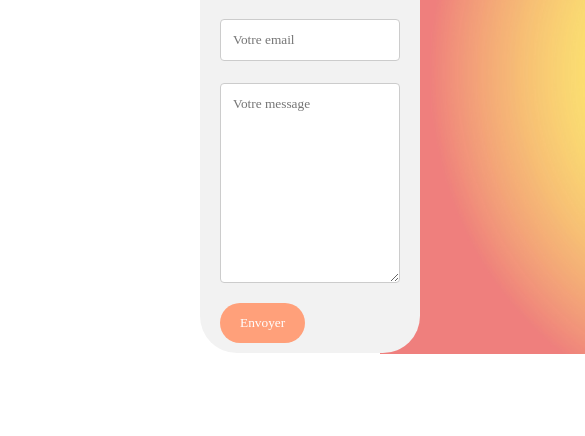
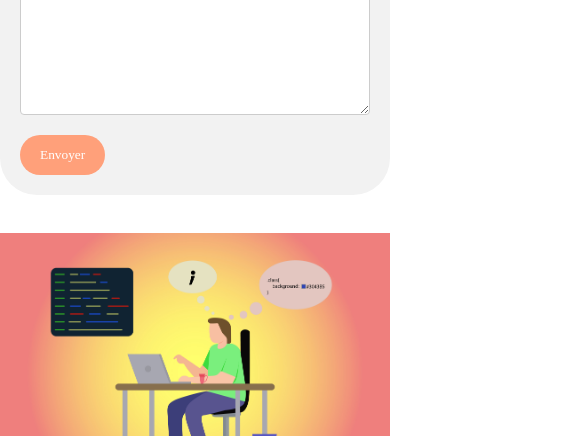
Before and after one commit to statina2b/PORTEFOLIO, a plain HTML site: page contact.html in a window 390 px wide. Shown: the part 415-851 px from the top of the page, 585 px wide, since content can reach past the window. Drawn offline with nearby package versions, Linux system fonts and the light colour scheme.

Commit message:
responsive page contact

```diff
--- a/CSS/contact.css
+++ b/CSS/contact.css
@@ -133,7 +133,38 @@ label, #toggle{
 
     .container_contact{
         display: flex;
+        justify-content: center;
+        align-items: center;
+        min-height: 100vh;
     }
+
+
+    .contact-wrapper{
+      height: 562Px;
+      position: relative;
+          display: flex;
+        justify-content: center;
+        align-items: center;
+    }
+
+
+    .container {
+      /* Ajouter box-sizing */
+      box-sizing : border-box;
+      border-radius:37px;
+      background-color:#f2f2f2;
+      padding:20px;
+      width: 100%;
+      /* redéfinition 400 + 2*20 */
+      max-width: 440px;
+      height: 100%;
+      z-index: 1;
+    }
+
+    .image_dev {
+      height: 100%;
+    }
+
 
     input[type=text], textarea, input[type=email] {
         font-family: Alef;
@@ -167,19 +198,6 @@ label, #toggle{
         color: skyblue;
       }
 
-      .container {
-        /* Ajouter box-sizing */
-        box-sizing : border-box;
-        border-radius:37px;
-        background-color:#f2f2f2;
-        padding:20px;
-        width: 100%;
-        /* redéfinition 400 + 2*20 */
-        max-width: 440px;
-        margin:106px auto 0px 200px;
-        height: 562Px;
-        z-index: 1;
-      }
       h1  {
         color: lightsalmon;
         font-family: Alef;
@@ -187,10 +205,10 @@ label, #toggle{
         margin-left: 24px;
       }
 
-      .image_deve img{
-        height: 564px;
-        width: 722px;
-        margin: 105px 86px 0px 0px;
+      .image_dev img{
+        height: 100%;
+        width: 100%;
+
         border-radius: 0px 100px 100px 0px;
         position: relative;
         left: -40px;
--- a/CSS/mobile.css
+++ b/CSS/mobile.css
@@ -195,21 +195,16 @@ right: 70px;
     left:73%;
 }
 
-.container_contact{
-display: table-column-group;
+
+
+.contact-wrapper{
+    flex-direction: column;
 
 }
 
-.container{
-    box-sizing : border-box;
-        border-radius:37px;
-        background-color:#f2f2f2;
-        padding:20px;
-        width: 100%;
-        /* redéfinition 400 + 2*20 */
-        max-width: 440px;
-        margin:106px auto 0px 200px;
-        height: 562Px;
-        z-index: 1;
+.image_dev img{
+    border-radius: 0px 0px 0px 0px;
+    top: 38px;
+    left: 0px;
+  }
 }
-}
--- a/contact.html
+++ b/contact.html
@@ -5,8 +5,9 @@
     <meta http-equiv="X-UA-Compatible" content="IE=edge">
     <meta name="viewport" content="width=device-width, initial-scale=1.0">
     <title>Contact</title>
+
+    <link rel="stylesheet" href="CSS/contact.css">
     <link rel="stylesheet" href="CSS/mobile.css">
-    <link rel="stylesheet" href="CSS/contact.css">
 
     <link
     rel="stylesheet"
@@ -44,6 +45,8 @@
      </div> -->
 
      <div class="container_contact">
+
+      <div class="contact-wrapper">
         <div class="container">
             <h1>Formulaire de contact</h1>
             <form action="/action_page.php">
@@ -63,9 +66,10 @@
               <input type="submit" value="Envoyer">
             </form>
           </div>
-          <div class="image_deve">
+          <div class="image_dev">
             <img src="photo/DEVE.jpg" alt="deve">
           </div>
+        </div>
     </div>
 
     <footer class="footer">
```
